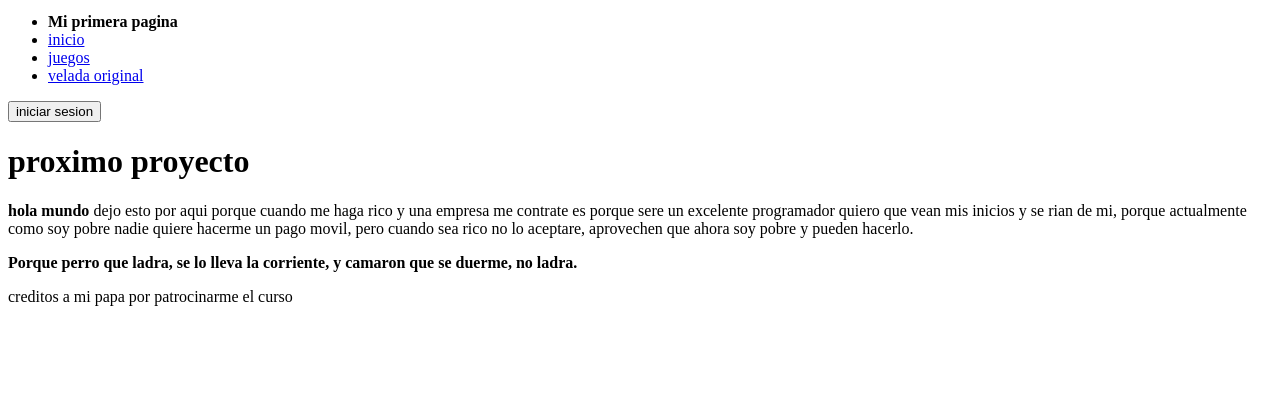
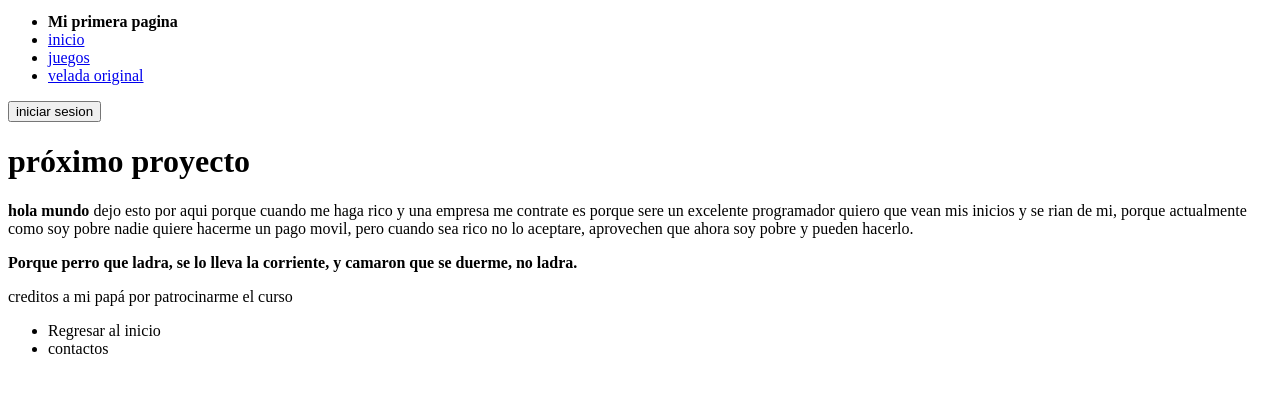
Before and after one commit to fonsitow/MyPageOne, an Astro site: page / in a window 1280 px wide. Shown: the part 29-422 px from the top of the page. Built offline with nearby package versions, Linux system fonts and the light colour scheme; Astro itself is replaced by a stand-in of ours.

Commit message:
Footer componente

```diff
--- /dev/null
+++ b/src/components/Footer.astro
@@ -0,0 +1,13 @@
+<footer>
+
+			<p>
+				creditos a mi papá por patrocinarme el curso
+			</p>
+            <ul>
+				<li>
+					Regresar al inicio</li>
+				<li>
+					contactos
+				</li>
+			</ul>
+		</footer>
--- a/src/layouts/Layout.astro
+++ b/src/layouts/Layout.astro
@@ -1,4 +1,5 @@
 ---
+import Footer from "../components/Footer.astro";
 import Menu from "../components/Menu.astro";
 ---
 
@@ -17,6 +18,6 @@ import Menu from "../components/Menu.astro";
 
 		<slot />
 
-		<footer>creditos a mi papa por patrocinarme el curso</footer>
+		<Footer />
 	</body>
 </html>
--- a/src/pages/index.astro
+++ b/src/pages/index.astro
@@ -7,7 +7,7 @@ import Layout from '../layouts/Layout.astro';
 ---
 
 <Layout>
-<h1>proximo proyecto</h1>
+<h1>próximo proyecto</h1>
 	<p><b>hola mundo</b> dejo esto por aqui porque cuando me haga rico y
 		una empresa me contrate
 	    es porque sere un excelente programador
```
